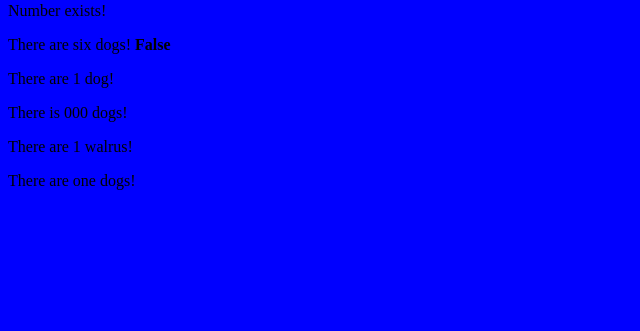
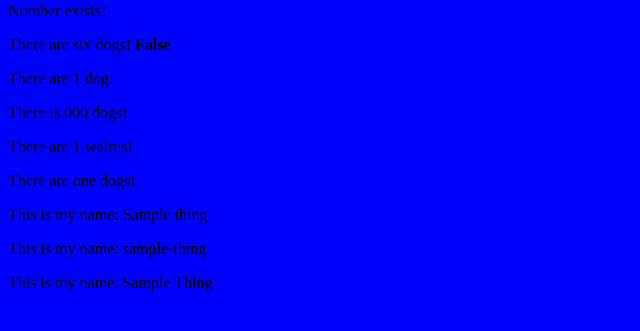
Before and after one commit to twerkKitty/firstWebsite, a Django app: template collection/templates/index.html in a window 1280 px wide. Shown: the part 280-611 px from the top of the page, without its empty margins (0-640 px from the left). Run offline with Django 3.2, Linux system fonts and the light colour scheme; the template is opened without the code that fills it: most values are stand-ins (such as "Sample title", 1, 10 or a date in 2020).

Commit message:
Template tags with numbers and strings

```diff
--- a/collection/templates/index.html
+++ b/collection/templates/index.html
@@ -27,4 +27,10 @@
 
 <p>There are {{ number|apnumber }} dogs!</p> <!-- From the humanize app, can change numbers to words dynamically. In order for this to work, you must have {% load humanize %} in your code -->
 
+<p>This is my name: {{ thing }}</p>
+
+<p>This is my name: {{ thing|slugify }}</p> <!-- Shortened, lowercase version of the string -->
+
+<p>This is my name: {{ thing|title }}</p> <!-- Capitalizes each first letter like a title -->
+
 {% endblock %}
--- a/collection/views.py
+++ b/collection/views.py
@@ -6,11 +6,13 @@
 
 	number = 6
 	number1 = 1
+	thing = "Thing name"
 
 	return render(request, 'index.html', {
 
 		'number': number,
 		'number1': number1,
+		'thing': thing,
 
 	}
 
```
Also changed, not shown: 1 other file.
